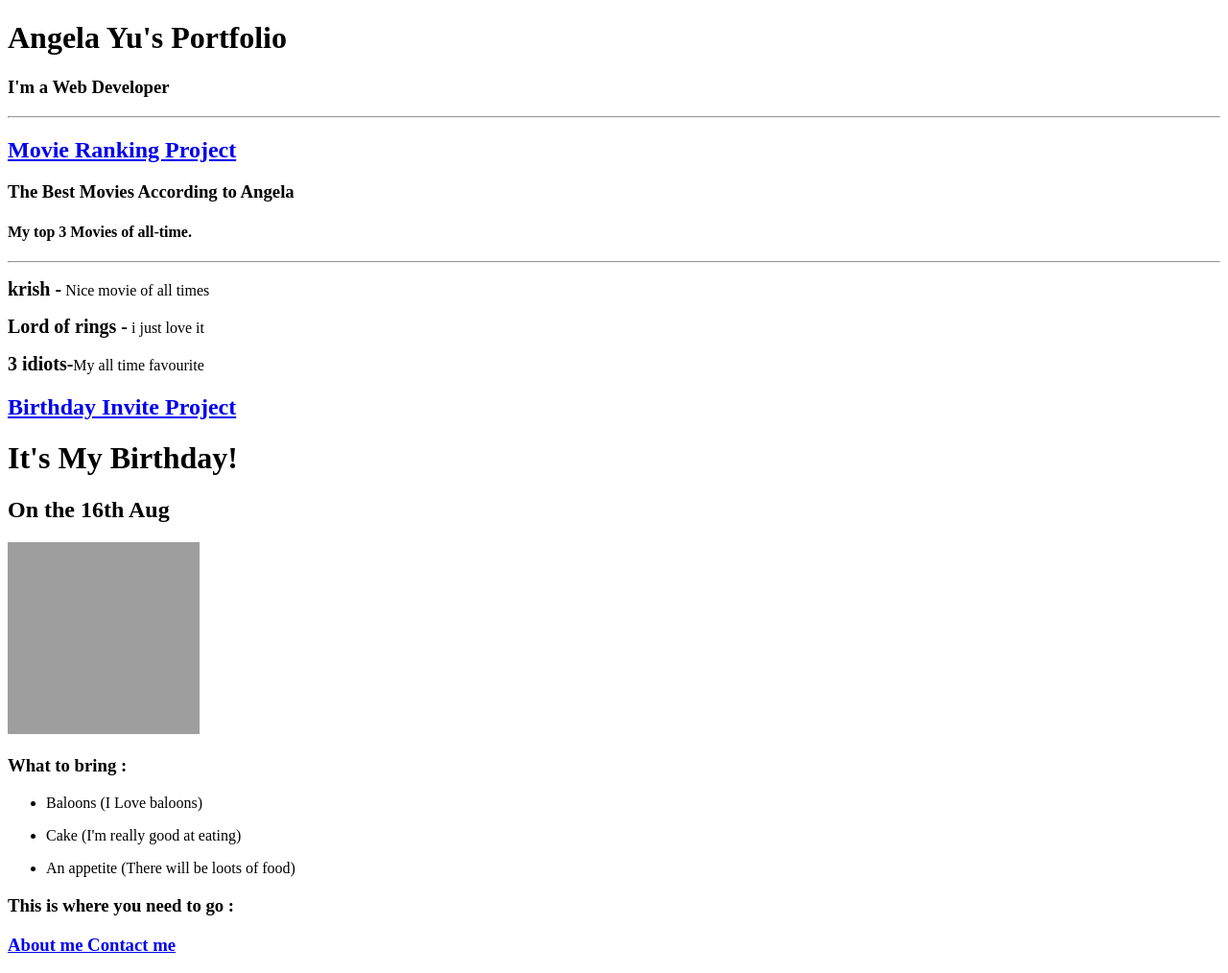
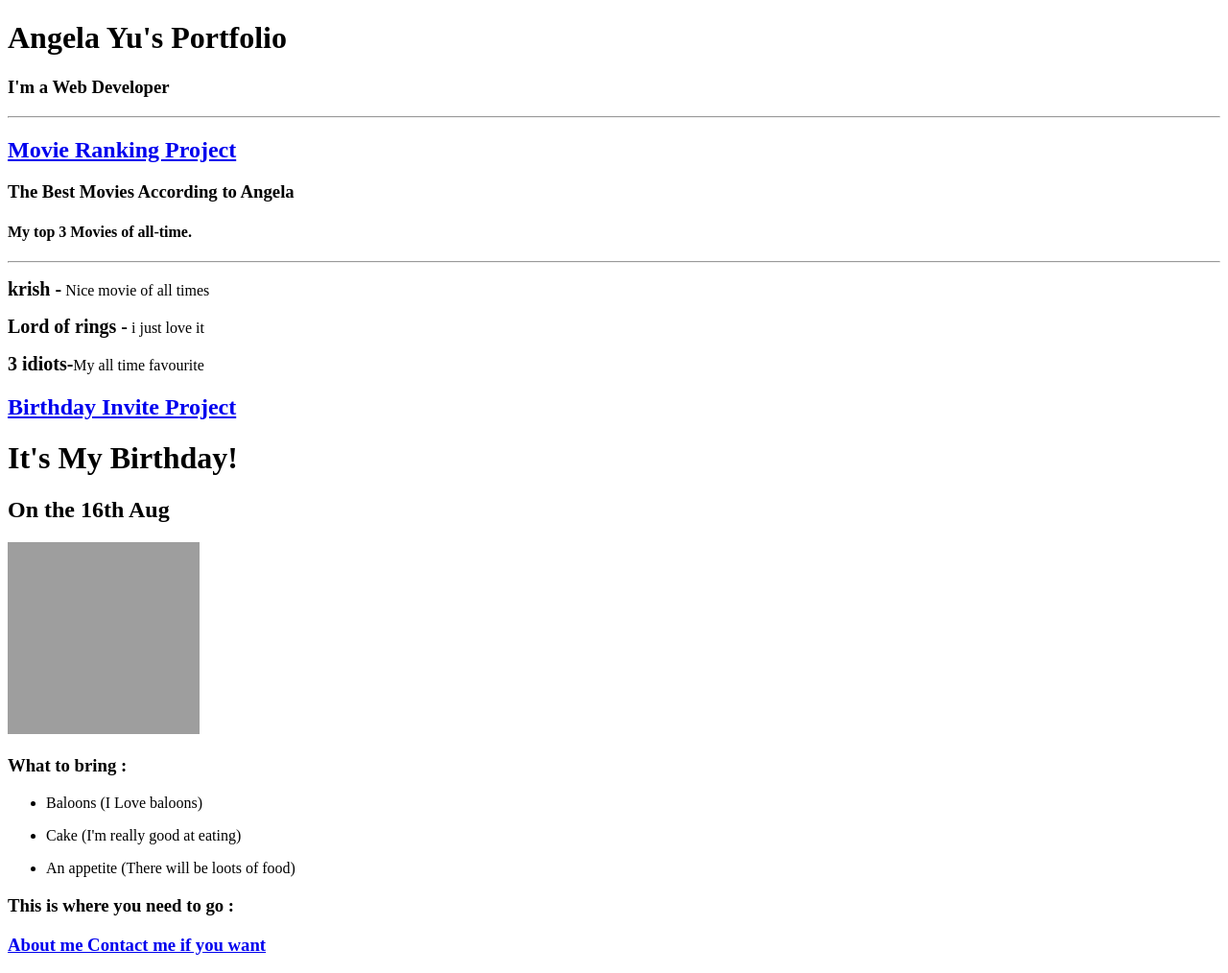
Before and after one commit to codster15/Portfolio-page, a plain HTML site: page index.html in a window 1280 px wide. Shown: the whole page at 96% size. Drawn offline with Linux system fonts and the light colour scheme; grey boxes are pictures that could not be loaded.

Commit message:
Update index.html

```diff
--- a/index.html
+++ b/index.html
@@ -53,7 +53,7 @@
     <h3>This is where you need to go :</h3>
 
     <a href="about.html" target="blank">
-        <h3>About me Contact me</h3>
+        <h3>About me Contact me if you want</h3>
     </a>
 
 
```
